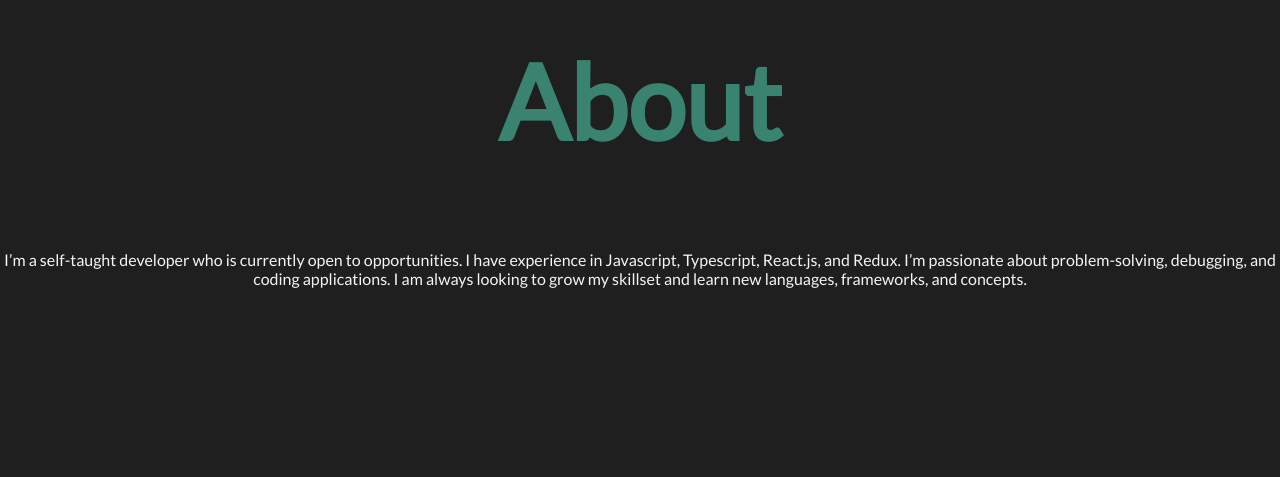
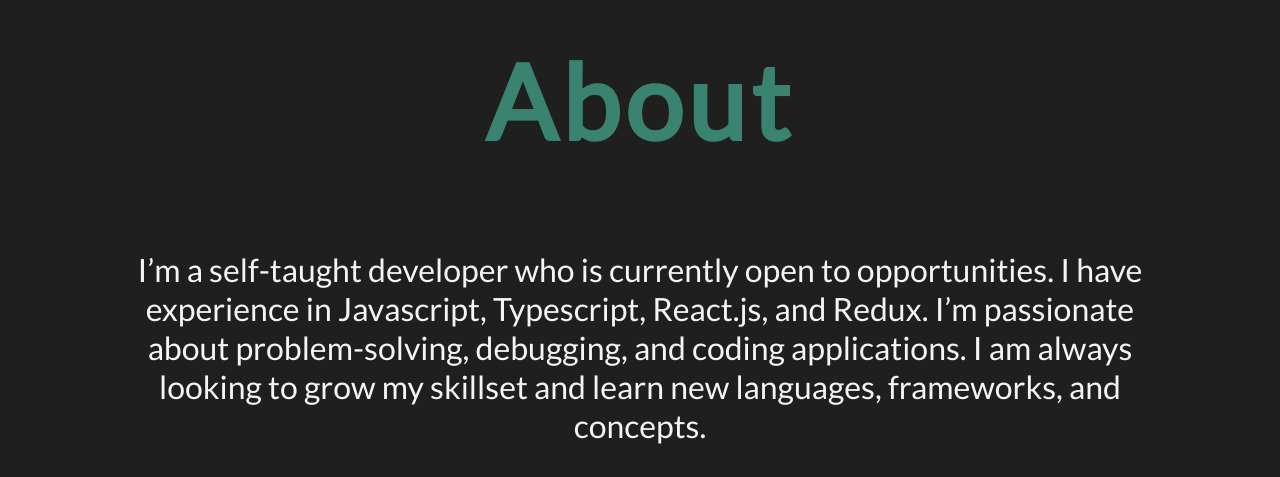
Before and after one commit to sk521/web-portfolio, a React (Create React App) app: page / in a window 1280 px wide. Shown: the part 878-1355 px from the top of the page. Before the commit the page ends 1182 px from the top, so only its background shows below. Built offline with nearby package versions, Linux system fonts and the light colour scheme.

Commit message:
About section finished

```diff
--- a/src/sections/About.jsx
+++ b/src/sections/About.jsx
@@ -1,24 +1,33 @@
 import styled from 'styled-components';
 
 const Section = styled.section`
+`;
 
+const Content = styled.div`
+  width: 80%;
+  margin: auto;
 `;
 
 const AboutTitle = styled.h1`
   font-size: 6.5em;
+  letter-spacing: 0.05em;
 `;
 
 const AboutParagraph = styled.p`
-  color: #F5F5F5
+  color: #F5F5F5;
+  font-size: 2em;
+  text-align: center;
 `;
 
 export const About = () => {
   return (
     <Section>
-      <AboutTitle>About</AboutTitle>
-      <AboutParagraph>
-        I’m a self-taught developer who is currently open to opportunities. I have experience in Javascript, Typescript, React.js, and Redux. I’m passionate about problem-solving, debugging, and coding applications. I am always looking to grow my skillset and learn new languages, frameworks, and concepts.
-      </AboutParagraph>
+      <Content>
+        <AboutTitle>About</AboutTitle>
+        <AboutParagraph>
+          I’m a self-taught developer who is currently open to opportunities. I have experience in Javascript, Typescript, React.js, and Redux. I’m passionate about problem-solving, debugging, and coding applications. I am always looking to grow my skillset and learn new languages, frameworks, and concepts.
+        </AboutParagraph>
+      </Content>
     </Section>
   )
 }
```
